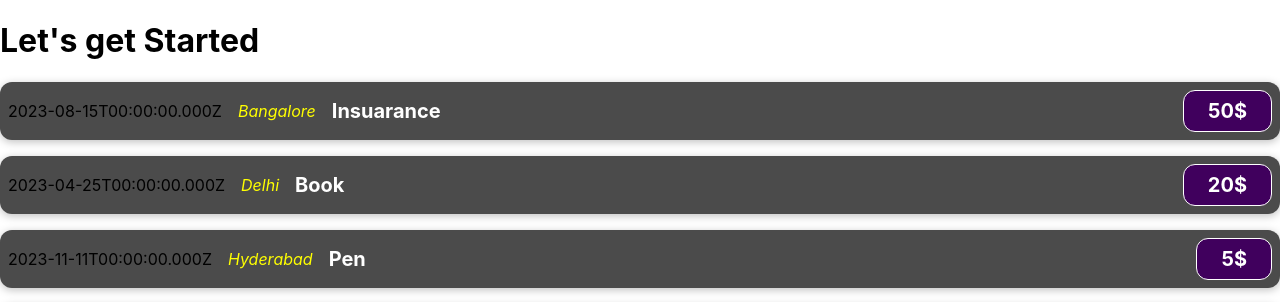
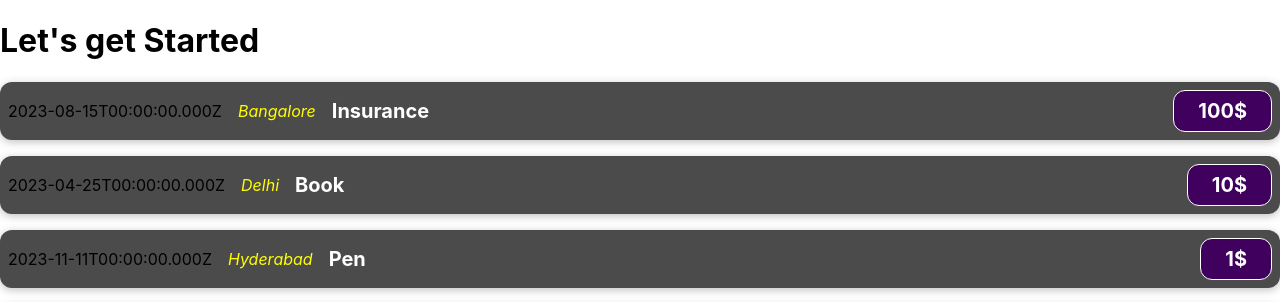
Before and after one commit to 33ronak/react-test-project, a React (Create React App) app: page / in a window 1280 px wide. Shown: the top 302 px of the page. Built offline with nearby package versions, Linux system fonts and the light colour scheme.

Commit message:
Reusability of components applied.

```diff
--- a/src/App.js
+++ b/src/App.js
@@ -1,13 +1,30 @@
 import ExpenseItem from "./components/ExpenseItem";
 
 function App() {
+
+
+  const expenses = [
+    { id: "1", date: new Date(2023, 7, 15), title: "Insurance", price: 100, location : "Bangalore"},
+    { id: "2", date: new Date(2023, 3, 25), title: "Book", price: 10, location : "Delhi" },
+    { id: "3", date: new Date(2023, 10, 11), title: "Pen", price: 1, location : "Hyderabad" },
+    { id: "4", date: new Date(2023, 1, 14), title: "Laptop", price: 200, location : "Mumbai" },
+  ];
+
   return (
     <div>
       <h1>Let's get Started</h1>
-      <ExpenseItem date = {new Date(2023,7,15)} title = "Insuarance" price = "50" location = "Bangalore"></ExpenseItem>
-      <ExpenseItem date = {new Date(2023,3,25)} title = "Book" price = "20" location = "Delhi"></ExpenseItem>
-      <ExpenseItem date = {new Date(2023,10,11)} title = "Pen" price = "5" location = "Hyderabad"></ExpenseItem>
-      <ExpenseItem date = {new Date(2023,1,14)} title = "Laptop" price = "200" location = "Mumbai"></ExpenseItem>
+      {
+        expenses.map((expense) =>{
+          return (
+            <ExpenseItem
+            date = {expense.date}
+            title = {expense.title}
+            price = {expense.price}
+            location = {expense.location}
+            ></ExpenseItem>
+          );
+        })
+      }
     </div>
   );
 }
```
